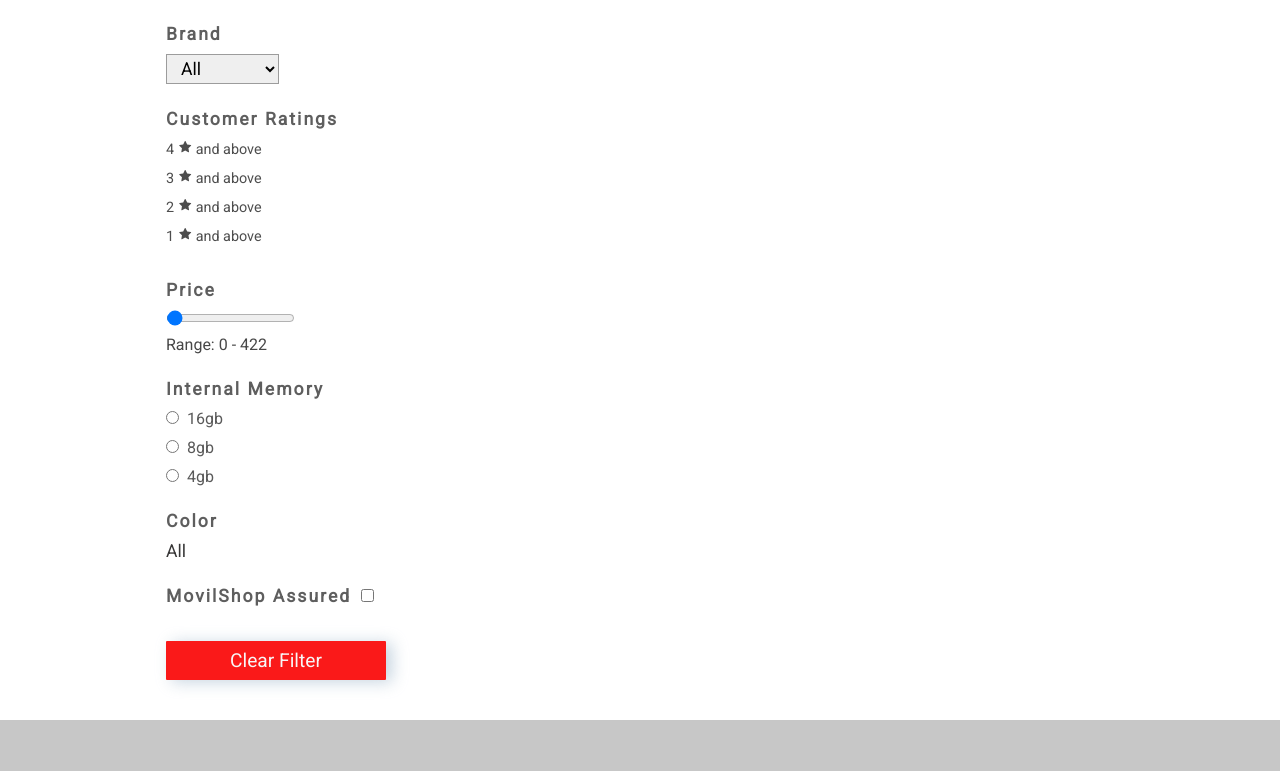
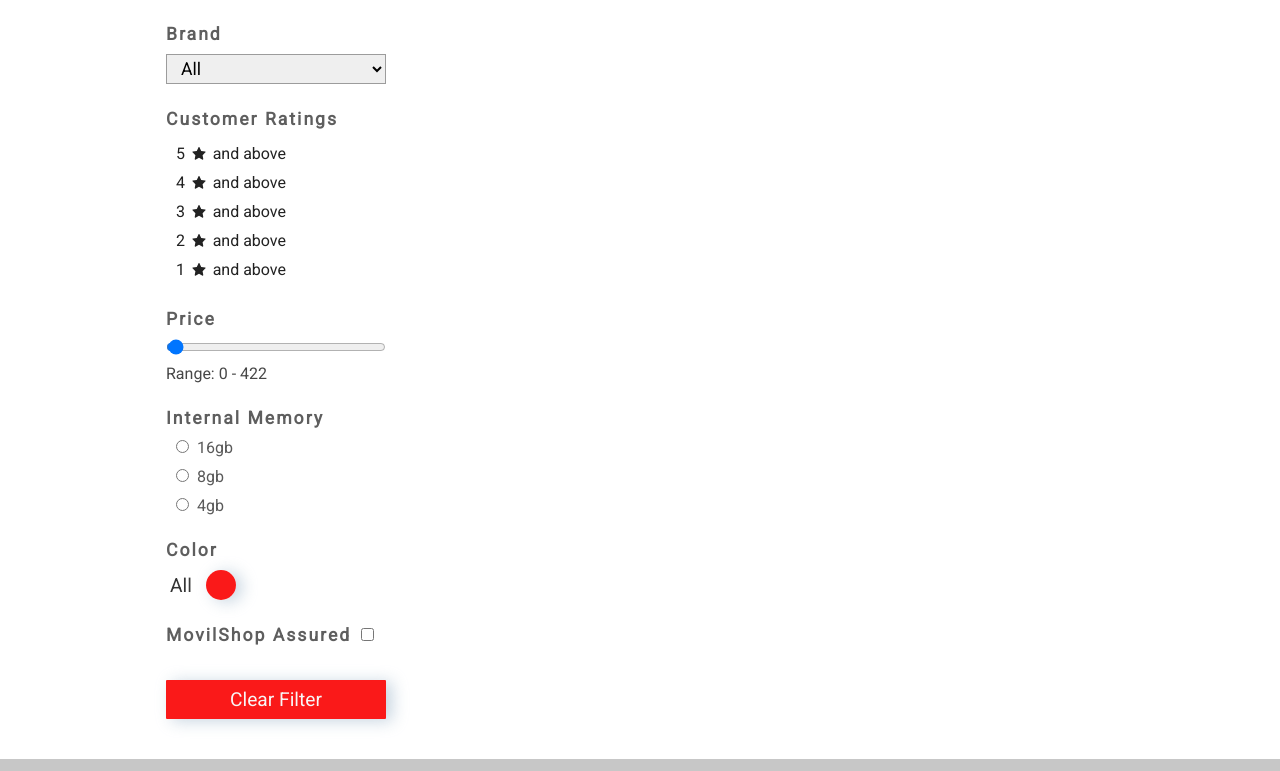
Before and after one commit to ddepu11/movil_shop_cient_side_react, a React (Create React App) app: page /mobiles in a window 1280 px wide. Shown: the part 408-1179 px from the top of the page. Built offline with nearby package versions, Linux system fonts and the light colour scheme; no server answers.

Commit message:
style: filter style

```diff
--- a/src/screens/products/FiltersScreen.jsx
+++ b/src/screens/products/FiltersScreen.jsx
@@ -26,33 +26,88 @@ const FiltersScreen = () => (
         </div>
         <div className="form-control">
           <h5>Customer Ratings</h5>
-          <ul>
-            <li>
-              <button type="button">
-                4 <AiFillStar /> and above
-              </button>
-            </li>
-            <li>
-              <button type="button">
-                3 <AiFillStar /> and above
-              </button>
-            </li>
-            <li>
-              <button type="button">
-                2 <AiFillStar /> and above
-              </button>
-            </li>
-            <li>
-              <button type="button">
-                1 <AiFillStar /> and above
-              </button>
-            </li>
-          </ul>
+          <div className="custumer_rating_btns">
+            <Button
+              bgColor="transparent"
+              color="#222"
+              borderRadius="1px"
+              bSh=""
+              pb="5px"
+              pt="5px"
+              ml="10px"
+              width="50%"
+            >
+              <div className="flex" style={{ justifyContent: 'space-between' }}>
+                <span>5</span> <AiFillStar />
+                <span>and above</span>
+              </div>
+            </Button>
+            <Button
+              bgColor="transparent"
+              color="#222"
+              borderRadius="1px"
+              bSh=""
+              pb="5px"
+              pt="5px"
+              ml="10px"
+              width="50%"
+            >
+              <div className="flex" style={{ justifyContent: 'space-between' }}>
+                <span>4</span> <AiFillStar />
+                <span>and above</span>
+              </div>
+            </Button>
+            <Button
+              bgColor="transparent"
+              color="#222"
+              borderRadius="1px"
+              bSh=""
+              pb="5px"
+              pt="5px"
+              ml="10px"
+              width="50%"
+            >
+              <div className="flex" style={{ justifyContent: 'space-between' }}>
+                <span>3</span> <AiFillStar />
+                <span>and above</span>
+              </div>
+            </Button>
+            <Button
+              bgColor="transparent"
+              color="#222"
+              borderRadius="1px"
+              bSh=""
+              pb="5px"
+              pt="5px"
+              ml="10px"
+              width="50%"
+            >
+              <div className="flex" style={{ justifyContent: 'space-between' }}>
+                <span>2</span> <AiFillStar />
+                <span>and above</span>
+              </div>
+            </Button>
+            <Button
+              bgColor="transparent"
+              color="#222"
+              borderRadius="1px"
+              bSh=""
+              pb="5px"
+              pt="5px"
+              ml="10px"
+              width="50%"
+            >
+              <div className="flex" style={{ justifyContent: 'space-between' }}>
+                <span>1</span> <AiFillStar />
+                <span>and above</span>
+              </div>
+            </Button>
+          </div>
         </div>
 
         <div className="form-control">
           <h5>Price</h5>
-          <input type="range" min="0" max="4222" />
+          <input className="price_input" type="range" min="0" max="4222" />
           <p>Range: 0 - 422</p>
         </div>
 
@@ -73,17 +128,32 @@ const FiltersScreen = () => (
         </div>
         <div className="form-control">
           <h5>Color</h5>
+
           <div className="colors flex">
-            <button type="button" className="all_color flex ">
+            <Button
+              bgColor="transparent"
+              color="#333"
+              fs="1.2em"
+              width="30px"
+              height="30px"
+              mr="10px"
+              bSh=""
+              borderRadius="50%"
+            >
               All
-            </button>
-            {/* <button type="button" className="c" />
+            </Button>
 
-            <button type="button" className="c" />
-
-            <button type="button" className="c" />
-
-            <button type="button" className="c" /> */}
+            <Button
+              bgColor="#fa0000e6"
+              color="#f8f6f6"
+              fs="1.2em"
+              width="30px"
+              height="30px"
+              bSh="rgba(136, 165, 191, 0.48) 6px 2px 16px 0px, rgba(255, 255, 255, 0.8) -6px -2px 16px 0px"
+              borderRadius="50%"
+            >
+              {' '}
+            </Button>
           </div>
         </div>
 
@@ -116,6 +186,9 @@ const Wrapper = styled.aside`
   .filters_div {
     .form-control {
       margin-bottom: 25px;
+      .price_input {
+        width: 100%;
+      }
       h5 {
         font-size: 1.1em;
         margin-bottom: 10px;
@@ -129,15 +202,17 @@ const Wrapper = styled.aside`
         color: #333;
         width: 100%;
       }
+
       select {
         font-size: 1.1em;
         border: 1px solid rgba(0, 0, 0, 0.35);
         padding: 3px 10px;
+        width: 100%;
       }
       ul {
       }
       ul li {
-        padding: 0px 0 10px;
+        padding: 0px 5px 10px;
       }
       ul li button {
         font-size: 0.9em;
@@ -150,6 +225,7 @@ const Wrapper = styled.aside`
       }
       .internal_storage {
         margin-bottom: 10px;
+        padding: 0 0px 0 10px;
         input {
           margin-right: 8px;
         }
@@ -165,16 +241,6 @@ const Wrapper = styled.aside`
           background: transparent;
           color: #383737;
           margin-right: 5px;
-        }
-        .c {
-          width: 20px;
-          height: 20px;
-          background: #125721;
-          border-radius: 50%;
-          margin: 0 5px;
-          display: flex;
-          justify-content: center;
-          align-items: center;
         }
       }
       .assured {
--- a/src/screens/products/MobilesScreen.jsx
+++ b/src/screens/products/MobilesScreen.jsx
@@ -8,7 +8,7 @@ import { AiOutlineUnorderedList } from 'react-icons/ai';
 import FiltersScreen from './FiltersScreen';
 import Hero from '../../components/Hero';
 
-const ProductsScreen = () => (
+const MobilesScreen = () => (
   <>
     <Hero title="products" />
     <Wrapper className="w-960">
@@ -27,6 +27,7 @@ const ProductsScreen = () => (
               <option value="">Name (Z - A)</option>
             </select>
           </div>
+
           <div className="view_by flex">
             <span>View</span>
             <button type="button">
@@ -38,7 +39,6 @@ const ProductsScreen = () => (
           </div>
         </header>
         {/* <Mobile /> */}
-        {/* <Product /> */}
       </section>
     </Wrapper>
   </>
@@ -70,13 +70,16 @@ const Wrapper = styled.main`
           padding: 5px 10px;
         }
       }
+
       .view_by {
         width: 15%;
         justify-content: space-between;
+
         span {
-          font-size: 1.1em;
-          align-self: flex-start;
+          font-size: 1.2em;
+          padding: 0 0 5px;
         }
+
         button {
           background: transparent;
           font-size: 1.2em;
@@ -86,4 +89,4 @@ const Wrapper = styled.main`
   }
 `;
 
-export default ProductsScreen;
+export default MobilesScreen;
```
